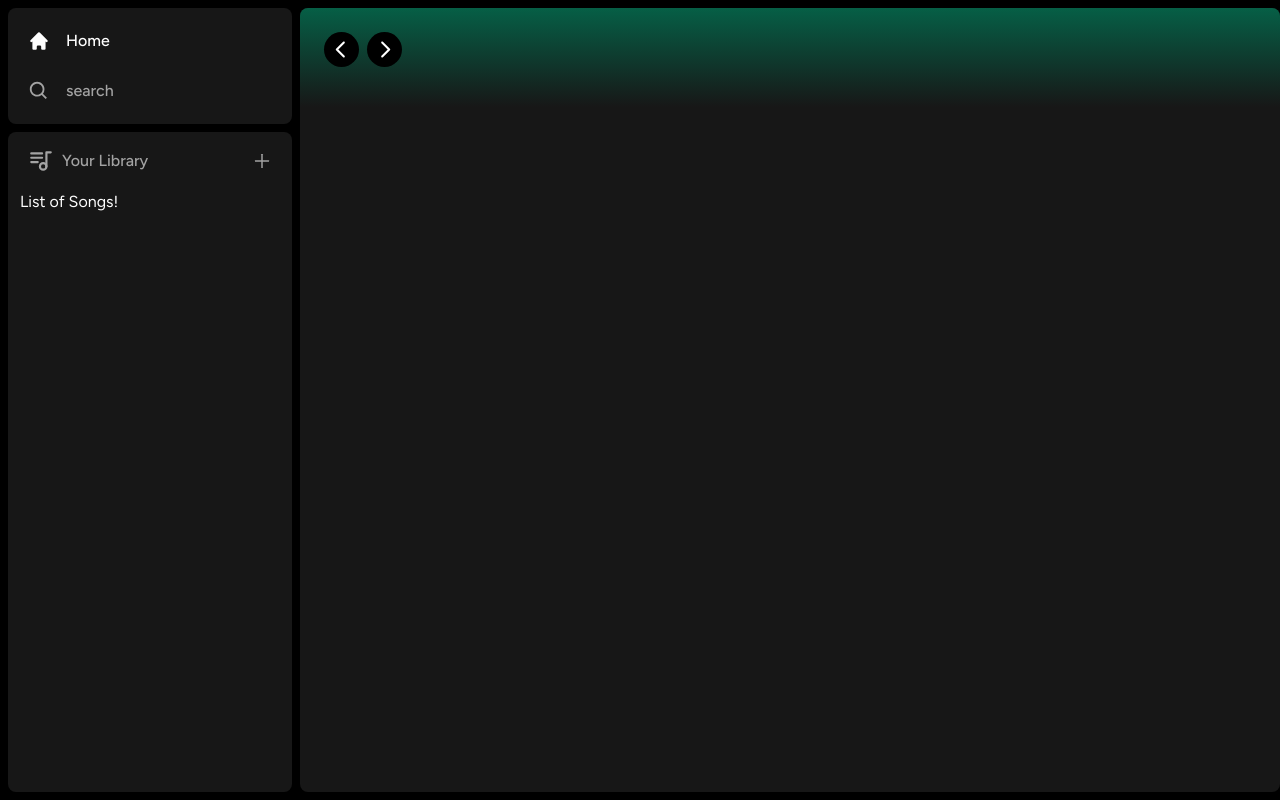
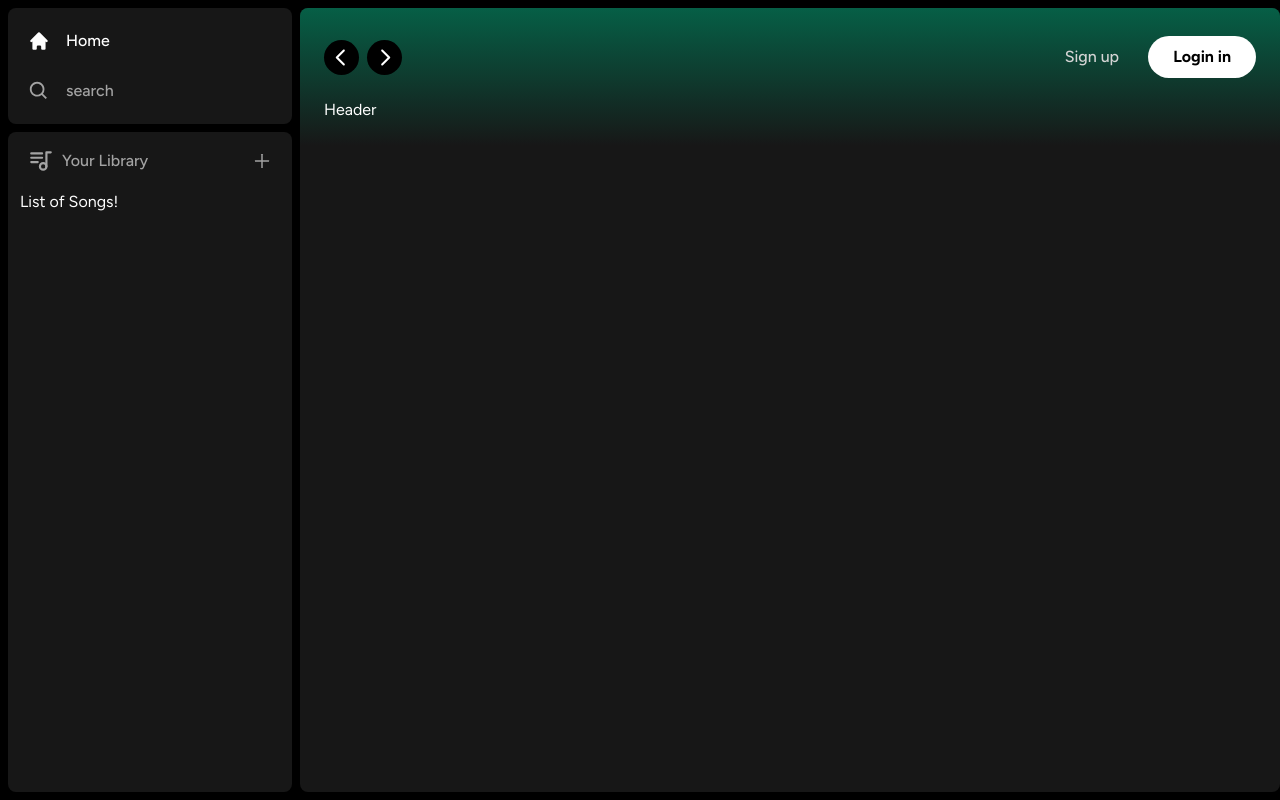
Before and after one commit to Tjanelidze/spotify-clone, a Next.js app: page / in a window 1280 px wide. Built offline with nearby package versions, Linux system fonts and the light colour scheme.

Commit message:
finished some parts of header section

```diff
--- a/components/Button.tsx
+++ b/components/Button.tsx
@@ -5,7 +5,20 @@ interface ButtonProps extends React.ButtonHTMLAttributes<HTMLButtonElement> {}
 
 const Button = forwardRef<HTMLButtonElement, ButtonProps>(
   ({ className, children, disabled, type = "button", ...props }, ref) => {
-    return <button></button>;
+    return (
+      <button
+        type={type}
+        className={twMerge(
+          "w-full rounded-full border  border-transparent bg-green-500  px-3 py-3 font-bold text-black transition hover:opacity-75 disabled:cursor-not-allowed disabled:opacity-50",
+          className,
+        )}
+        disabled={disabled}
+        ref={ref}
+        {...props}
+      >
+        {children}
+      </button>
+    );
   },
 );
 
--- a/components/Header.tsx
+++ b/components/Header.tsx
@@ -52,11 +52,22 @@ const Header: React.FC<HeaderProps> = ({ children, className }) => {
         <div className="flex items-center justify-between gap-x-4">
           <>
             <div>
-              <Button>Sign up</Button>
+              <Button
+                onClick={() => {}}
+                className="bg-transparent font-medium text-neutral-300"
+              >
+                Sign up
+              </Button>
+            </div>
+            <div>
+              <Button onClick={() => {}} className="bg-white px-6 py-2">
+                Login in
+              </Button>
             </div>
           </>
         </div>
       </div>
+      {children}
     </div>
   );
 };
```
